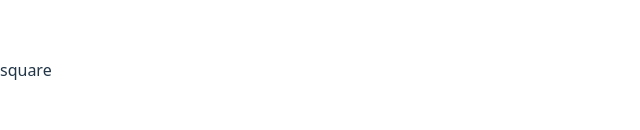
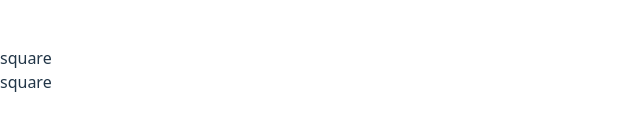
Before and after one commit to Satrio1610/minesweeperTest, a React (Vite) app in the folder minesweeper-app/: page / in a window 1280 px wide. Shown: the part 330-460 px from the top of the page, without its empty margins (0-640 px from the left). Built offline with nearby package versions, Linux system fonts and the light colour scheme.

Commit message:
test commit

```diff
--- a/minesweeper-app/src/App.tsx
+++ b/minesweeper-app/src/App.tsx
@@ -11,6 +11,7 @@ function App() {
     <>
       <div>
         <Square />
+        <Square />
       </div>
     </>
   )
```
